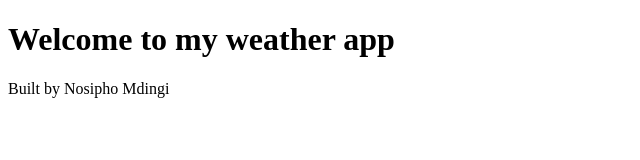
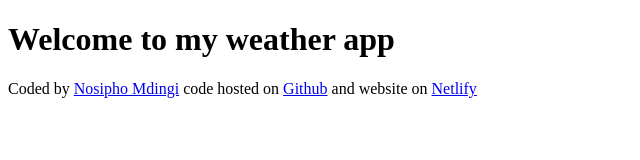
Before and after one commit to No5i/My-weather-app, a plain HTML site: page index.html in a window 1280 px wide. Shown: the whole page, without its empty margins (0-640 px from the left). Drawn offline with Linux system fonts and the light colour scheme.

Commit message:
Updated the footer content to something more readable

```diff
--- a/index.html
+++ b/index.html
@@ -7,6 +7,15 @@
   </head>
   <body>
     <h1>Welcome to my weather app</h1>
-    <footer>Built by Nosipho Mdingi</footer>
+    <footer>
+      Coded by
+      <a href="https://github.com/No5i/" target="_blank">Nosipho Mdingi</a> code
+      hosted on
+      <a href="https://github.com/No5i/My-weather-app" target="_blank"
+        >Github</a
+      >
+      and website on
+      <a href="https://myweatherapss.netlify.app/" target="_blank">Netlify</a>
+    </footer>
   </body>
 </html>
```
